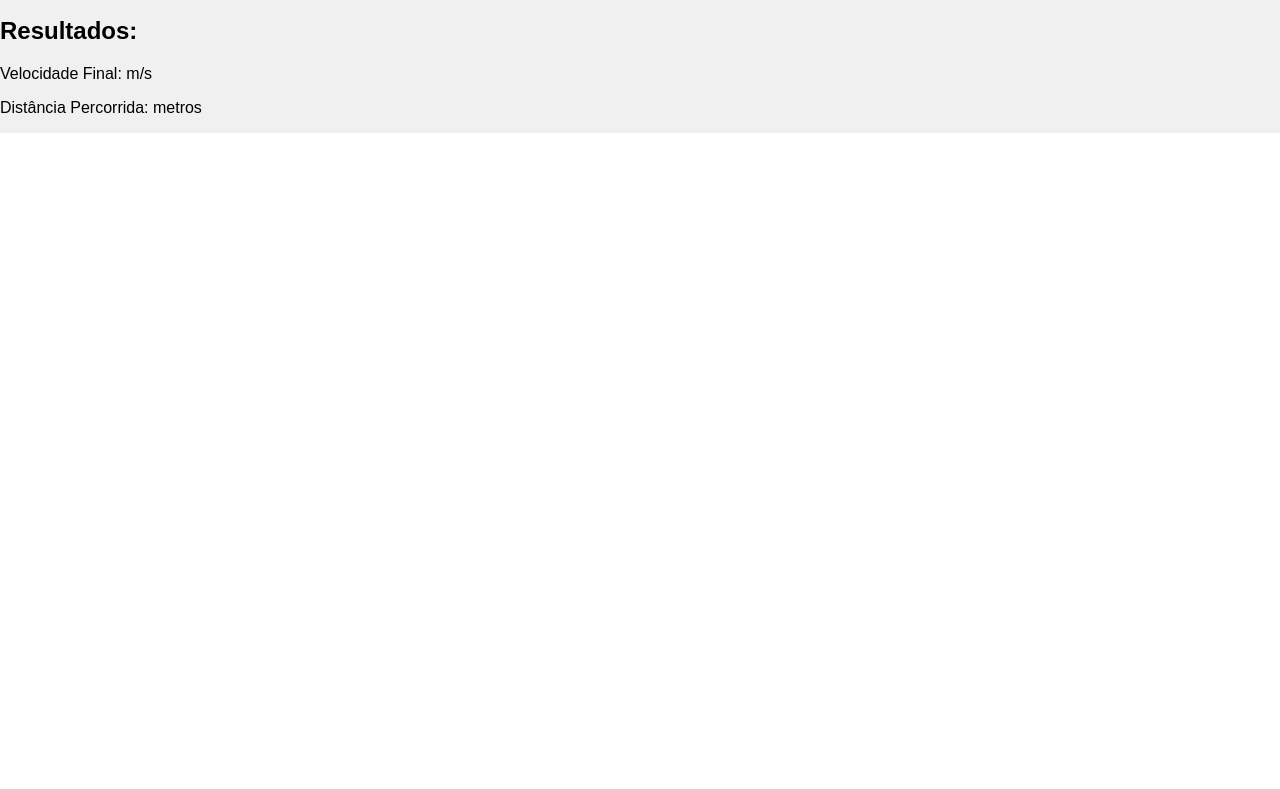
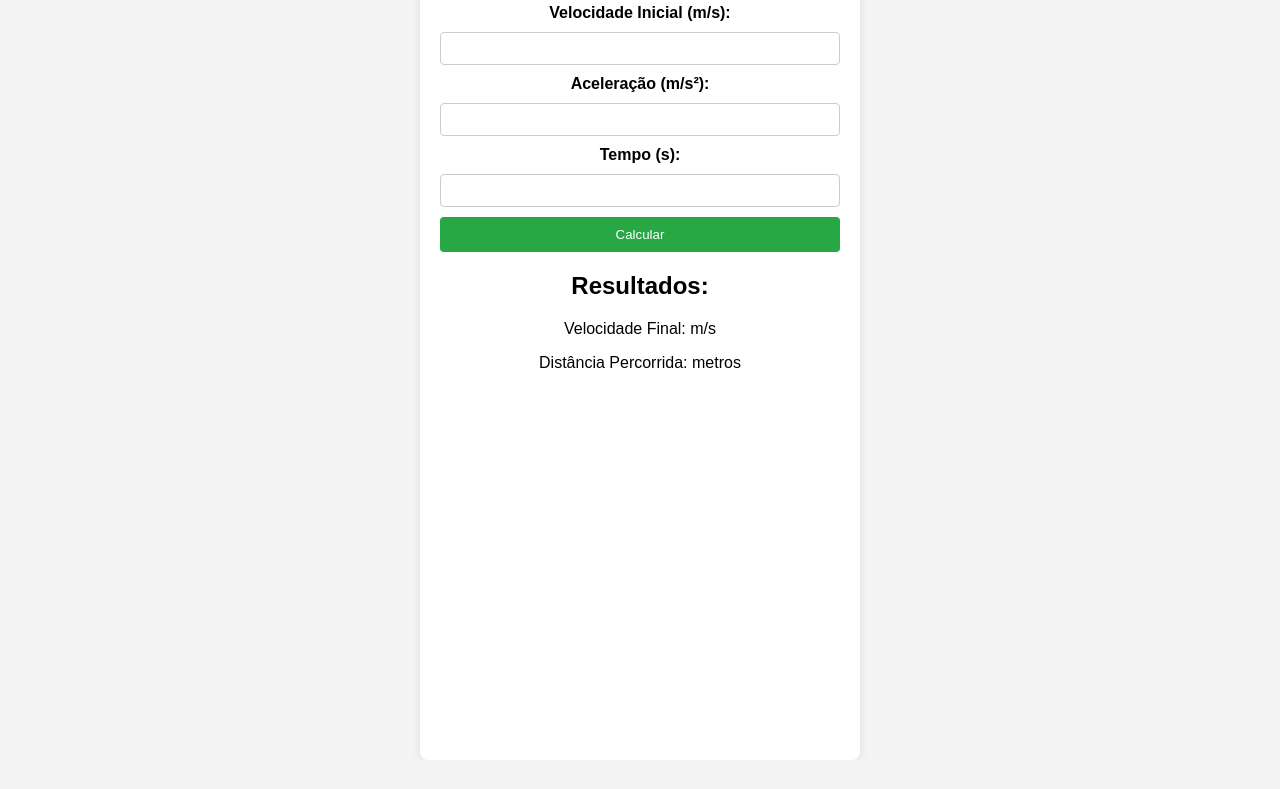
Before and after one commit to profedug/lousa-virtual, a plain HTML site: page index.html in a window 1280 px wide. Shown: the part 104-893 px from the top of the page. After the commit the page ends 864 px from the top, so only its background shows below. Drawn offline with nearby package versions, Linux system fonts and the light colour scheme.

Commit message:
Update styles.css

```diff
--- a/styles.css
+++ b/styles.css
@@ -1,40 +1,65 @@
 body {
-    margin: 0;
-    overflow: hidden;
-    font-family: Arial, sans-serif;
-    background: #f0f0f0;
+  font-family: Arial, sans-serif;
+  background-color: #f4f4f4;
+  margin: 0;
+  padding: 0;
+  display: flex;
+  justify-content: center;
+  align-items: center;
+  height: 100vh;
 }
 
-.toolbar {
-    position: fixed;
-    bottom: 20px;
-    left: 50%;
-    transform: translateX(-50%);
-    display: flex;
-    background: rgba(255, 255, 255, 0.9);
-    padding: 10px 20px;
-    border-radius: 30px;
-    box-shadow: 0 4px 10px rgba(0, 0, 0, 0.2);
-    backdrop-filter: blur(10px);
+.container {
+  background-color: #fff;
+  padding: 20px;
+  border-radius: 8px;
+  box-shadow: 0 0 10px rgba(0, 0, 0, 0.1);
+  width: 400px;
+  text-align: center;
 }
 
-.toolbar button {
-    background: none;
-    border: none;
-    font-size: 24px;
-    margin: 0 10px;
-    cursor: pointer;
-    color: #333;
-    transition: color 0.2s;
+h1 {
+  margin-bottom: 20px;
 }
 
-.toolbar button:hover {
-    color: #007BFF;
+form {
+  display: flex;
+  flex-direction: column;
+  gap: 10px;
+}
+
+label {
+  font-weight: bold;
+}
+
+input {
+  padding: 8px;
+  border: 1px solid #ccc;
+  border-radius: 4px;
+}
+
+button {
+  padding: 10px;
+  background-color: #28a745;
+  color: white;
+  border: none;
+  border-radius: 4px;
+  cursor: pointer;
+}
+
+button:hover {
+  background-color: #218838;
+}
+
+#results {
+  margin-top: 20px;
+}
+
+.charts {
+  margin-top: 20px;
 }
 
 canvas {
-    display: block;
-    width: 100%;
-    height: 100vh;
-    background: white;
+  max-width: 100%;
+  margin-bottom: 20px;
 }
```
